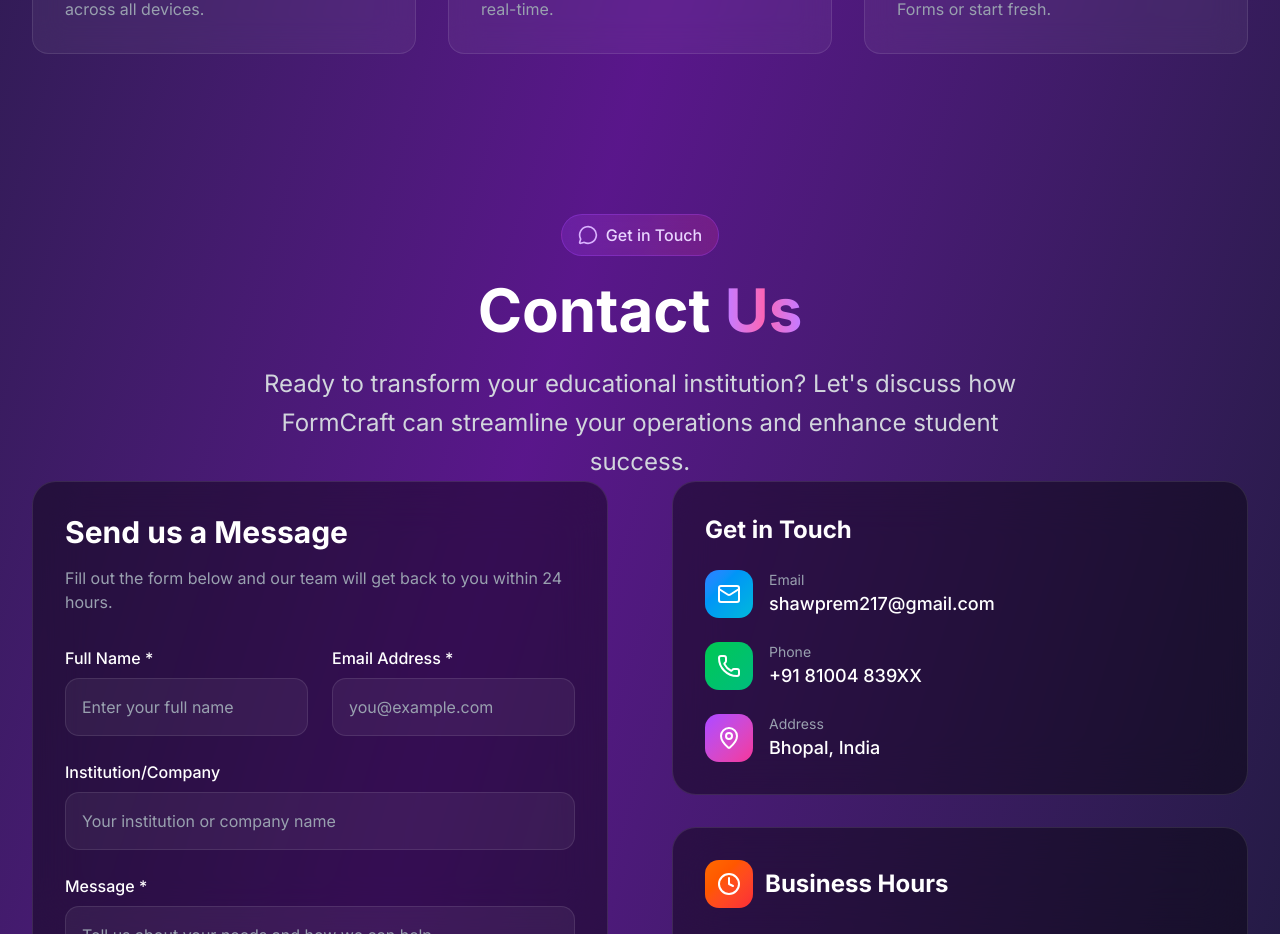
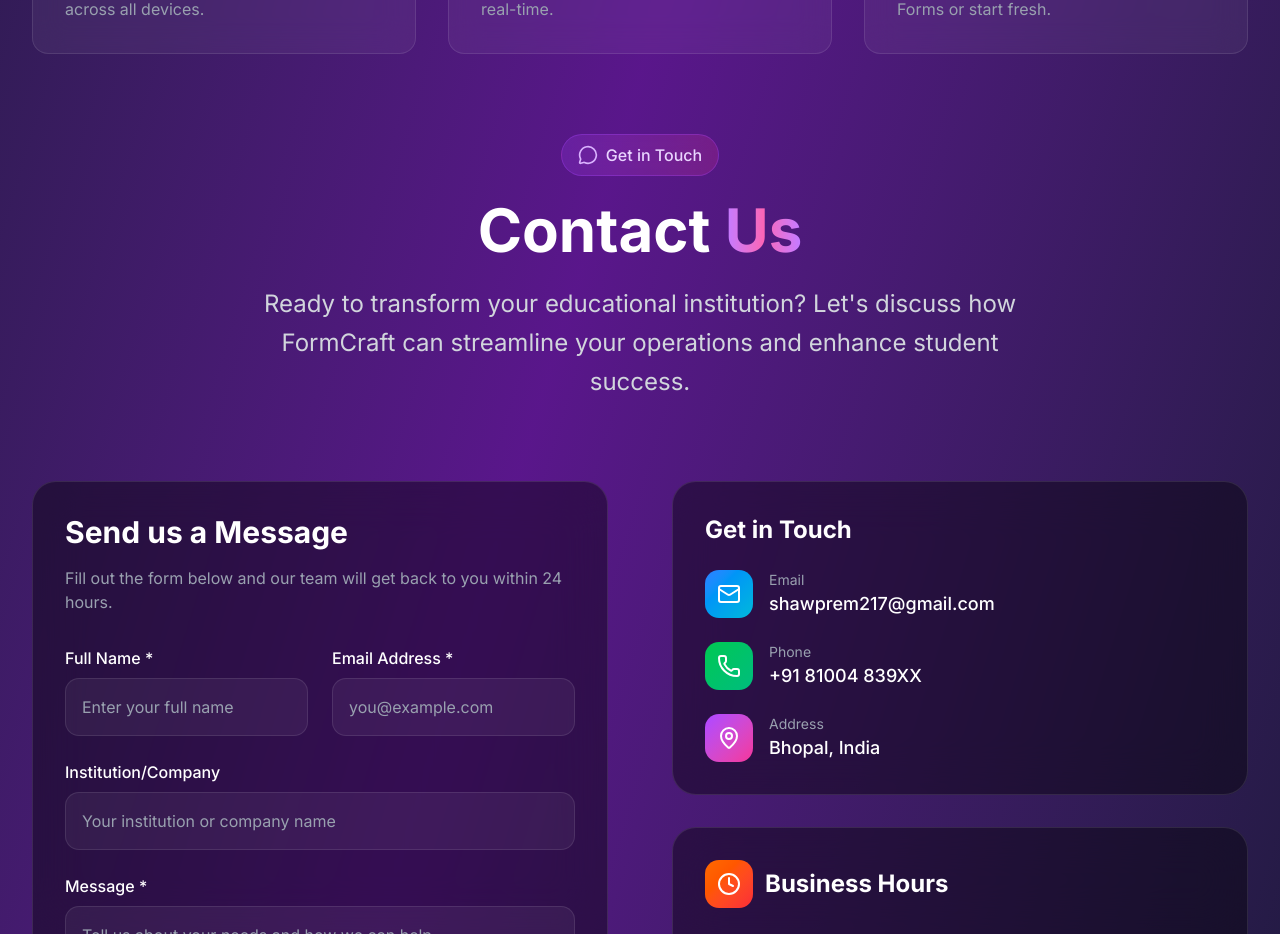
Before and after one commit to Premshaw23/FormCraft, a Next.js app: page / in a window 1280 px wide. Shown: the part 2020-2954 px from the top of the page. Built offline with nearby package versions, Linux system fonts and the light colour scheme; no server answers.

Commit message:
contact form ui update

```diff
--- a/app/page.js
+++ b/app/page.js
@@ -515,7 +515,7 @@
       </section>
 
       {/* contact Section */}
-      <section id="contact" className="pt-20 px-4 sm:px-6 lg:px-8 relative">
+      <section id="contact" className="pb-20 px-4 sm:px-6 lg:px-8 relative">
         <div className="max-w-4xl mx-auto text-center">
           <div className="inline-flex items-center px-4 py-2 bg-gradient-to-r from-purple-500/20 to-pink-500/20 rounded-full border border-purple-500/30 backdrop-blur-sm mb-6">
             <MessageCircle className="w-5 h-5 text-purple-300 mr-2" />
```
